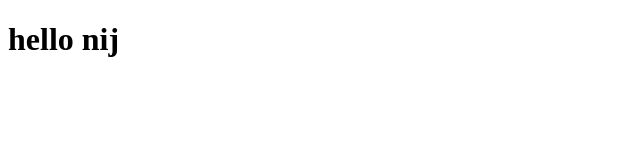
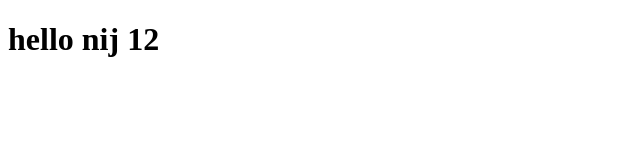
Before and after one commit to nijpatel12/coursera-test, a plain HTML site: page site/index1.html in a window 1280 px wide. Shown: the full height of the page, 0-640 px from the left. Drawn offline with Linux system fonts and the light colour scheme.

Commit message:
small addiction to our page

```diff
--- a/site/index1.html
+++ b/site/index1.html
@@ -6,6 +6,6 @@
 	<title>hello nij</title>
 </head>
 <body>
-<h1>hello nij</h1>
+<h1>hello nij 12</h1>
 </body>
 </html>
```
